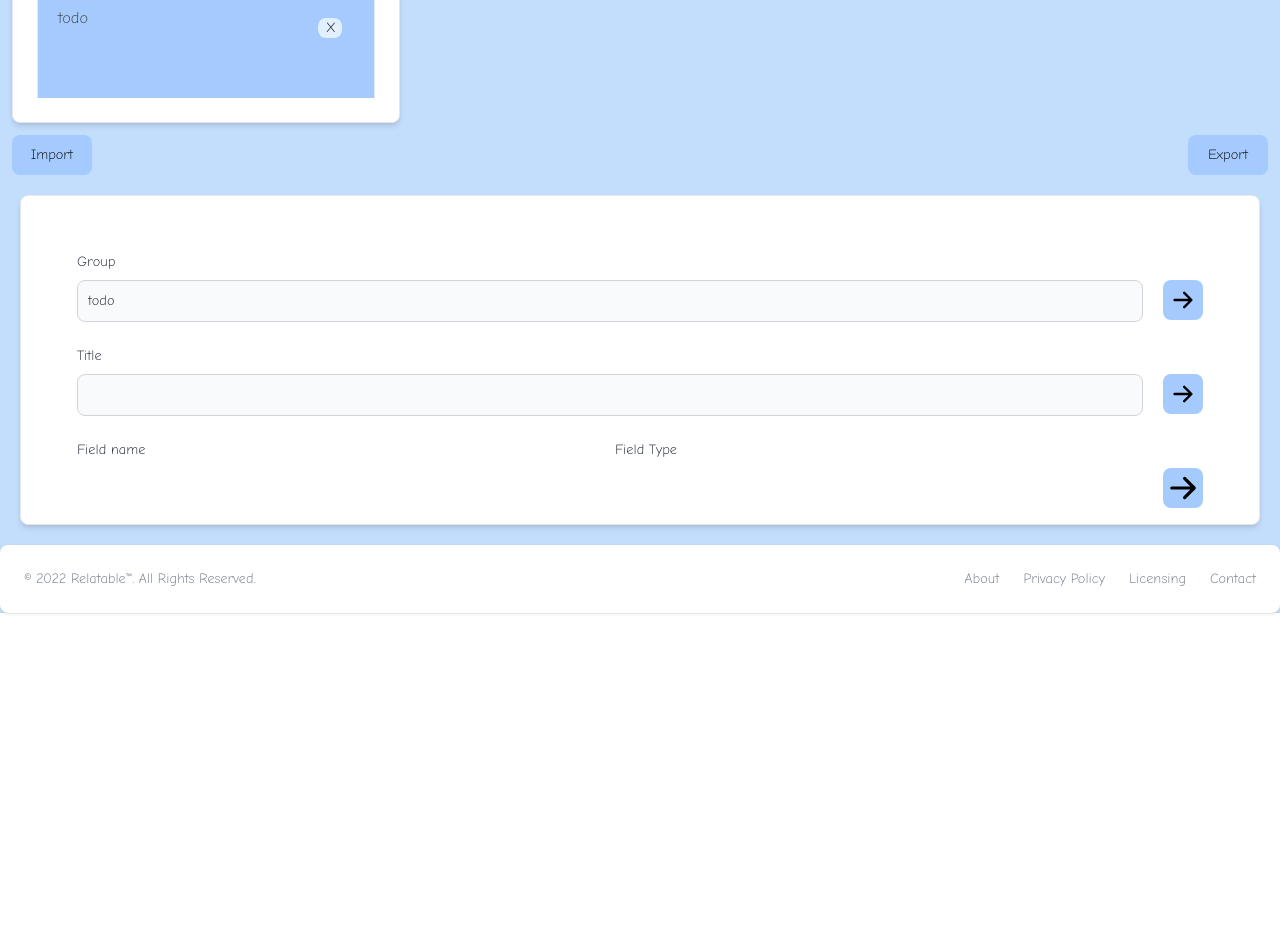
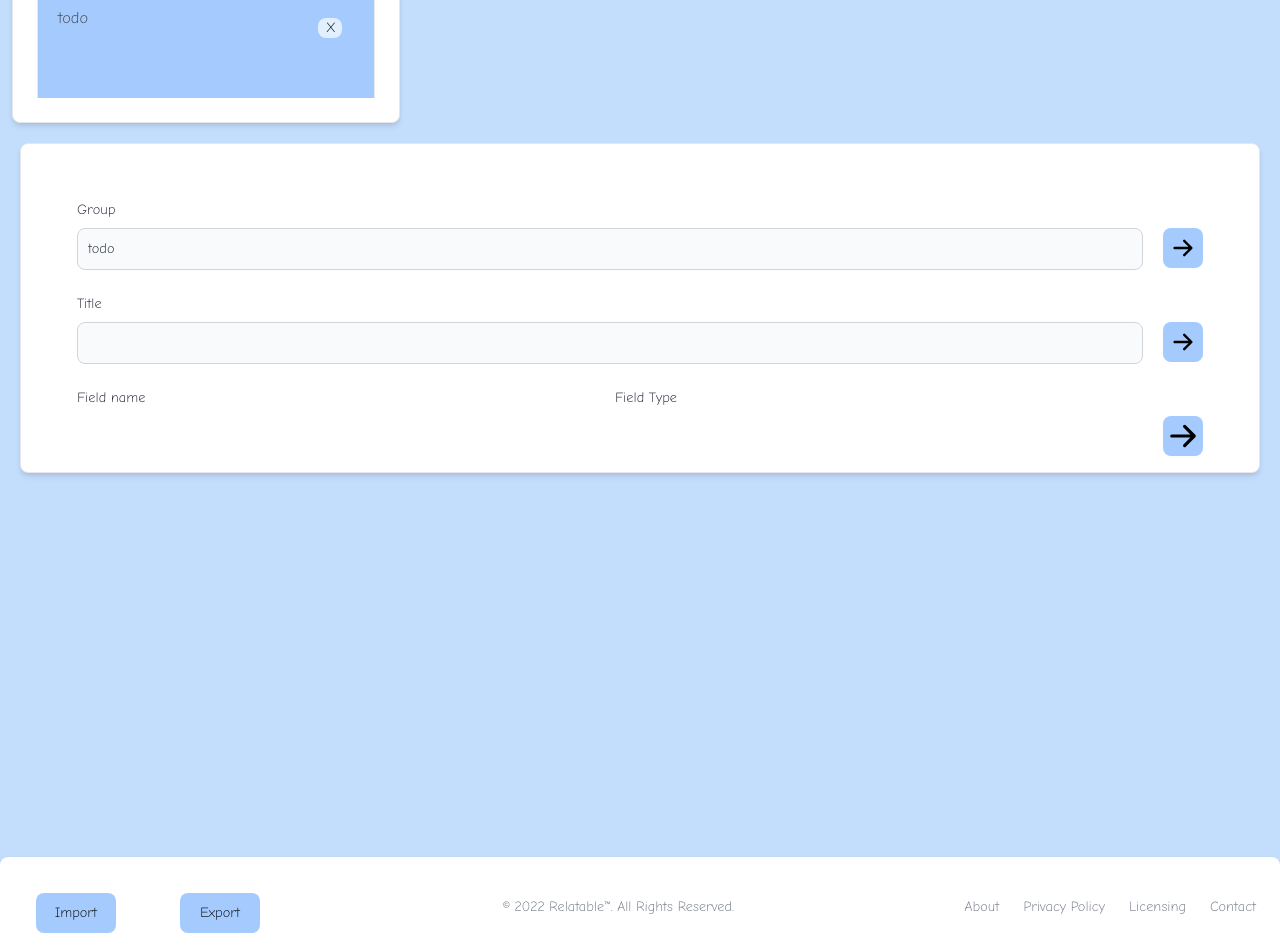
Before and after one commit to cleanbill/relate, a Next.js app: page / in a window 1280 px wide. Shown: the part 120-1068 px from the top of the page. Before the commit the page ends 800 px from the top, so only its background shows below. Built offline with nearby package versions, Linux system fonts and the light colour scheme.

Commit message:
Page Transistions away

```diff
--- a/app/global.css
+++ b/app/global.css
@@ -13,3 +13,8 @@
     }
 
 }
+
+::view-transition-old(root),
+::view-transition-new(root) {
+  animation-duration: 1s;
+}
--- a/app/page.tsx
+++ b/app/page.tsx
@@ -86,7 +86,7 @@ const Home = () => {
         }
         const sessionKeys = Object.keys(titleData.sessions);
         const startSession = titleData.sessions[sessionKeys[0]]; // get first session... should be in date order
-        if (!startSession){
+        if (!startSession) {
             setTitle("");
             return;
         }
@@ -212,11 +212,20 @@ const Home = () => {
         setFn("");
     }
 
+    const changeLayout = (on: boolean) => {
+        const doc: any = document;
+        if (!doc.startViewTransition) {
+            console.warn("No view transistion");
+            setShowGroup(on);
+        } else {
+            doc.startViewTransition(() => setShowGroup(on));
+        }
+    }
 
 
     return (
-        <div className="lg:bg-blue-200">
-            <div className={showGroup?"lg:bg-blue-200 grid sg:grid-cols-1 w-100 h-full lg:grid-cols-3 gap-10 ": "lg:bg-blue-200 grid sg:grid-cols-1 w-100 h-full"} >
+        <div className="lg:bg-blue-200 ">
+            <div className={showGroup ? "lg:bg-blue-200 grid sg:grid-cols-1 w-100 h-full lg:grid-cols-3 gap-10 " : "lg:bg-blue-200 grid sg:grid-cols-1 w-100 h-full"} >
 
                 <div className='sg:col-span-2'>
                     {showGroup && <a className="block lg:mt-2 sg:m-1 sg:mr-2 sg:w-96 lg:ml-3 lg:p-6 lg:max-w bg-white rounded-lg border border-gray-200 shadow-md hover:bg-gray-100 dark:bg-gray-800 dark:border-gray-700 dark:hover:bg-gray-700">
@@ -224,17 +233,17 @@ const Home = () => {
                             overrideFields={overrideFields}
                             updateTitleData={updateTitleData}
                             deleteGroup={deleteGroup}
-                            toggleShow={() => setShowGroup(false)}
+                            toggleShow={() => changeLayout(false)}
                         ></Groups>
                     </a>}
                     {!showGroup && <a className="block w-6 m-1 bg-white rounded-lg border border-gray-200 shadow-md hover:bg-gray-100 dark:bg-gray-800 dark:border-gray-700 dark:hover:bg-gray-700">
-                        <button className="ml-1" onClick={() => setShowGroup(true)}><b>G</b></button>
+                        <button className="ml-1" onClick={() => changeLayout(true)}><b>G</b></button>
                     </a>}
                 </div>
 
                 {/* <SpinWheel></SpinWheel> */}
 
-                <div className='col-span-2'>
+                <div className='col-span-2 align-top '>
                     {fields.length > 0 && <a className="block mt-2 lg:p-6 sg:p-2 sg:m-5 lg:mr-3 lg:max-w bg-white rounded-lg border border-gray-200 shadow-md hover:bg-gray-100 dark:bg-gray-800 dark:border-gray-700 sg:w-96 dark:hover:bg-gray-700">
                         <FieldForm
                             next={(field: Field) => next(field)}
@@ -249,14 +258,6 @@ const Home = () => {
 
                 </div>
             </div>
-            <div className="lg:bg-blue-200 grid grid-cols-2 w-100 gap-10 h-full">
-
-                <button onClick={() => importData()} className="butt sg:mb-4 justify-self-start ml-3">Import</button>
-                <input type="file" hidden
-                    id="export" name="export"
-                    accept="application/json" onChange={() => importData()} />
-                <button onClick={() => exportData(groupDataList)} className="butt sg:mb-4 justify-self-end">Export</button>
-            </div>
             <a className="m-5 block p-2 max-w bg-white rounded-lg border border-gray-200 shadow-md hover:bg-gray-100 dark:bg-gray-800 dark:border-gray-700 dark:hover:bg-gray-700">
                 <Define
                     fields={fields} group={group} title={title}
@@ -268,7 +269,18 @@ const Home = () => {
 
             </a>
 
-            <footer className="pt-4 w-full  bg-white max-w rounded-lg shadow md:flex md:items-center md:justify-between md:p-6 dark:bg-gray-800 static bottom-0">
+
+            <footer className="pt-4 w-full  bg-white max-w rounded-lg shadow md:flex md:items-center md:justify-between md:p-6 dark:bg-gray-800 static bottom-0 mt-96">
+
+                <div className=" grid grid-cols-2 w-100 gap-10 h-full">
+
+                    <button onClick={() => importData()} className="butt sg:mb-4 justify-self-start ml-3">Import</button>
+                    <input type="file" hidden
+                        id="export" name="export"
+                        accept="application/json" onChange={() => importData()} />
+                    <button onClick={() => exportData(groupDataList)} className="butt sg:mb-4 justify-self-end">Export</button>
+                </div>
+
                 <span className="text-sm text-gray-500 sm:text-center dark:text-gray-400">© 2022 <a href="https://github.com/cleanbill/relate" className="hover:underline">Relatable™</a>. All Rights Reserved.
                 </span>
                 <ul className="flex flex-wrap items-center mt-3 text-sm text-gray-500 dark:text-gray-400 sm:mt-0">
```
